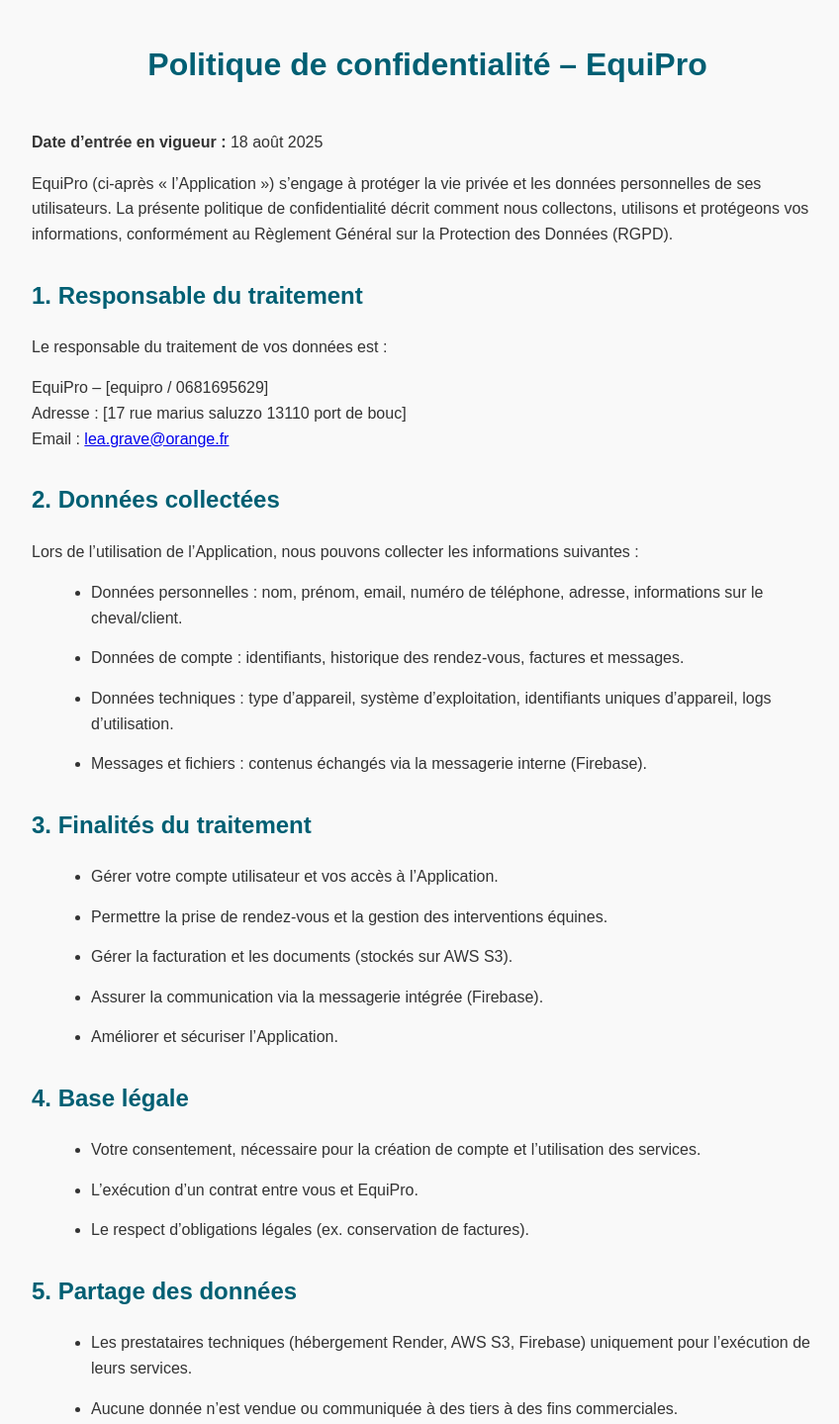
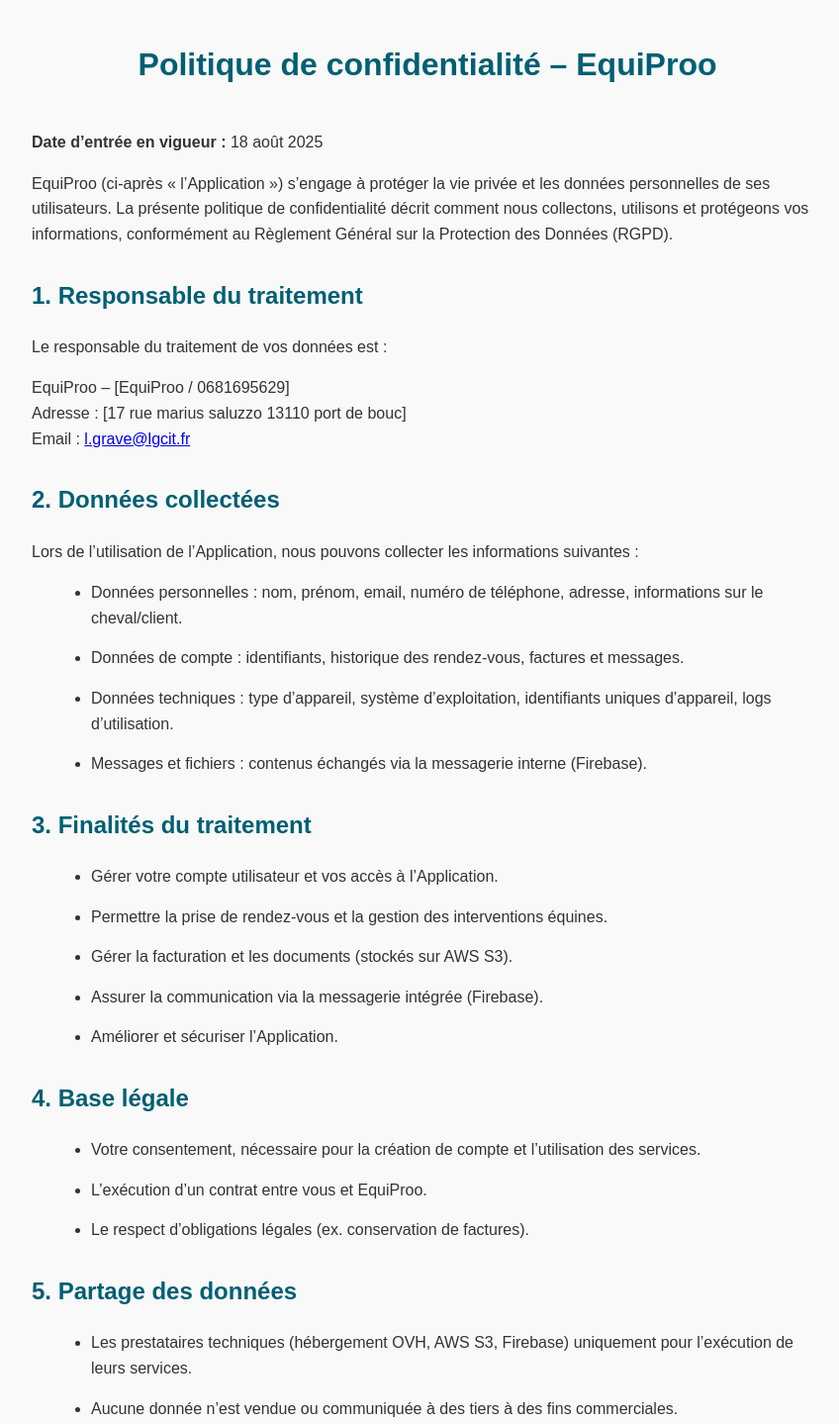
Before and after one commit to leagrave/equipro-policy, a plain HTML site: page privacy_policy.html in a window 1280 px wide. Shown: the top 1439 px of the page at 99% size, without its empty margins (208-1056 px from the left). Drawn offline with Linux system fonts and the light colour scheme.

Commit message:
modif nom + email

```diff
--- a/privacy_policy.html
+++ b/privacy_policy.html
@@ -3,7 +3,7 @@
 <head>
     <meta charset="UTF-8">
     <meta name="viewport" content="width=device-width, initial-scale=1.0">
-    <title>Politique de confidentialité – EquiPro</title>
+    <title>Politique de confidentialité – EquiProo</title>
     <style>
         body {
             font-family: Arial, sans-serif;
@@ -34,18 +34,18 @@
 </head>
 <body>
 
-    <h1>Politique de confidentialité – EquiPro</h1>
+    <h1>Politique de confidentialité – EquiProo</h1>
 
     <p><strong>Date d’entrée en vigueur :</strong> 18 août 2025</p>
 
-    <p>EquiPro (ci-après « l’Application ») s’engage à protéger la vie privée et les données personnelles de ses utilisateurs. La présente politique de confidentialité décrit comment nous collectons, utilisons et protégeons vos informations, conformément au Règlement Général sur la Protection des Données (RGPD).</p>
+    <p>EquiProo (ci-après « l’Application ») s’engage à protéger la vie privée et les données personnelles de ses utilisateurs. La présente politique de confidentialité décrit comment nous collectons, utilisons et protégeons vos informations, conformément au Règlement Général sur la Protection des Données (RGPD).</p>
 
     <h2>1. Responsable du traitement</h2>
     <p>Le responsable du traitement de vos données est :</p>
     <p>
-        EquiPro – [equipro / 0681695629]<br>
+        EquiProo – [EquiProo / 0681695629]<br>
         Adresse : [17 rue marius saluzzo 13110 port de bouc]<br>
-        Email : <a href="mailto:lea.grave@orange.fr">lea.grave@orange.fr</a>
+        Email : <a href="mailto:l.grave@lgcit.fr">l.grave@lgcit.fr</a>
     </p>
 
     <h2>2. Données collectées</h2>
@@ -69,13 +69,13 @@
     <h2>4. Base légale</h2>
     <ul>
         <li>Votre consentement, nécessaire pour la création de compte et l’utilisation des services.</li>
-        <li>L’exécution d’un contrat entre vous et EquiPro.</li>
+        <li>L’exécution d’un contrat entre vous et EquiProo.</li>
         <li>Le respect d’obligations légales (ex. conservation de factures).</li>
     </ul>
 
     <h2>5. Partage des données</h2>
     <ul>
-        <li>Les prestataires techniques (hébergement Render, AWS S3, Firebase) uniquement pour l’exécution de leurs services.</li>
+        <li>Les prestataires techniques (hébergement OVH, AWS S3, Firebase) uniquement pour l’exécution de leurs services.</li>
         <li>Aucune donnée n’est vendue ou communiquée à des tiers à des fins commerciales.</li>
     </ul>
 
@@ -97,7 +97,7 @@
         <li>Portabilité de vos données</li>
         <li>Retrait du consentement à tout moment</li>
     </ul>
-    <p>Pour exercer ces droits, contactez-nous à <a href="mailto:contact@equipexemple.com">contact@equipexemple.com</a>.</p>
+    <p>Pour exercer ces droits, contactez-nous à <a href="mailto:l.grave@lgcit.fr">l.grave@lgcit.fr</a>.</p>
 
     <h2>9. Cookies et technologies similaires</h2>
     <p>L’Application peut utiliser des cookies pour améliorer l’expérience utilisateur. Aucune donnée personnelle n’est collectée à votre insu.</p>
```
